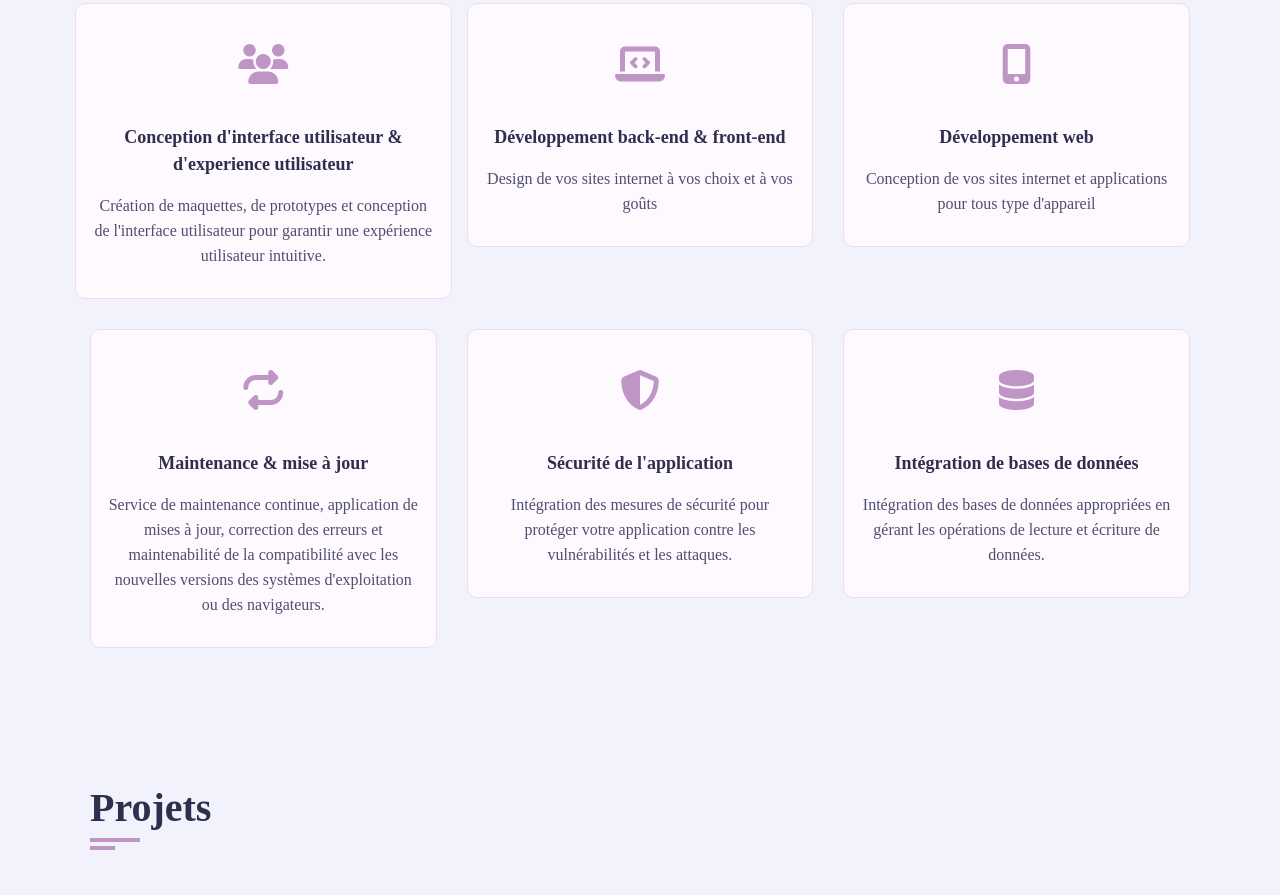
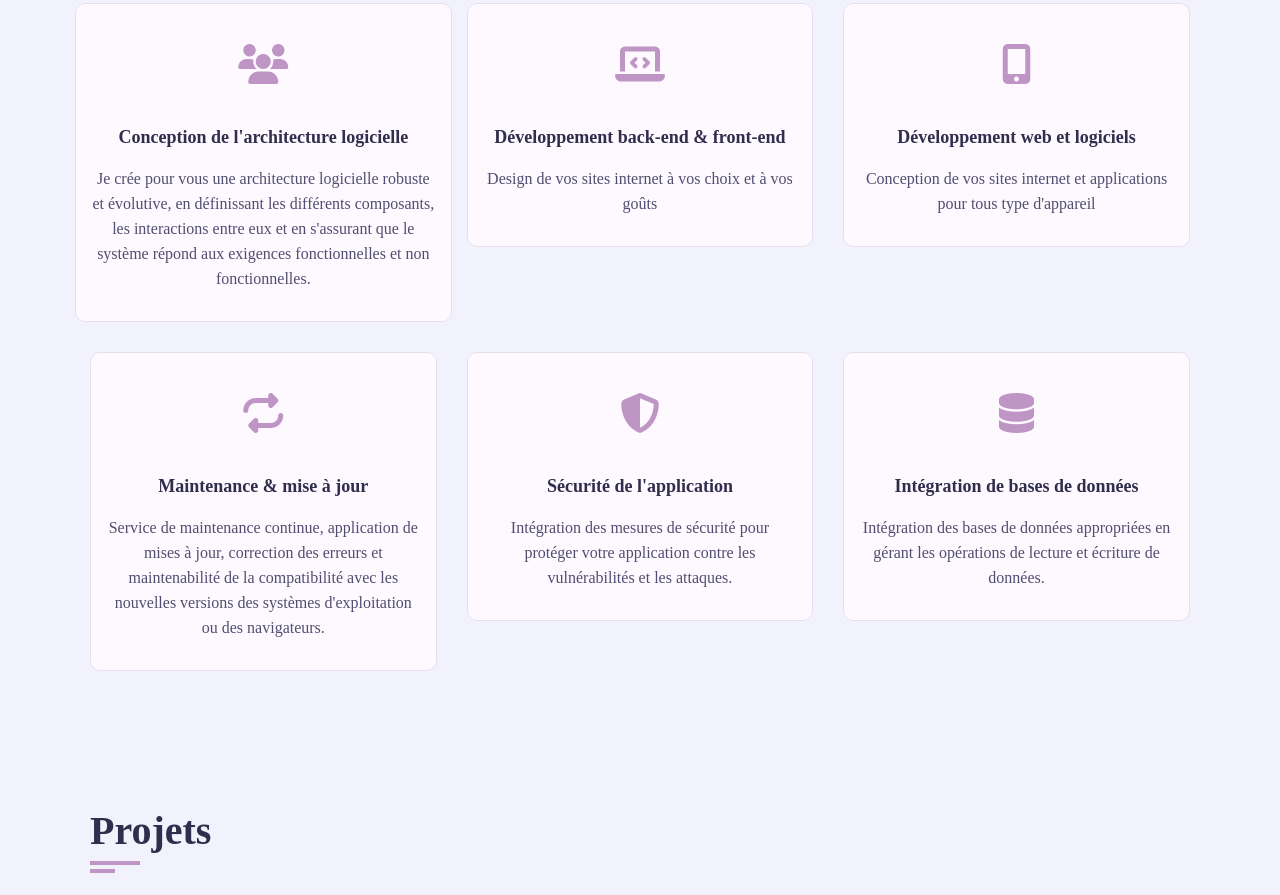
Before and after one commit to WhyLylasCode/E-portfolio, a plain HTML site: page index.html in a window 1280 px wide. Shown: the part 1777-2672 px from the top of the page. Drawn offline with nearby package versions, Linux system fonts and the light colour scheme; no server answers; a web font is replaced by a local one.

Commit message:
Modification de services

```diff
--- a/index.html
+++ b/index.html
@@ -130,8 +130,8 @@
                         <div class="icon">
                             <i class="fa fa-users"></i>
                         </div>
-                            <h4>Conception d'interface utilisateur & d'experience utilisateur</h4>
-                            <p>Création de maquettes, de prototypes et conception de l'interface utilisateur pour garantir une expérience utilisateur intuitive.</p>
+                            <h4>Conception de l'architecture logicielle</h4>
+                            <p>Je crée pour vous une architecture logicielle robuste et évolutive, en définissant les différents composants, les interactions entre eux et en s'assurant que le système répond aux exigences fonctionnelles et non fonctionnelles.</p>
                     </div>
                 </div>
                     <div class="service-item padd-15">
@@ -149,7 +149,7 @@
                             <div class="icon">
                                 <i class="fa fa-mobile-alt"></i>
                         </div>
-                        <h4>Développement web</h4>
+                        <h4>Développement web et logiciels</h4>
                         <p>Conception de vos sites internet et applications pour tous type d'appareil </p>
                         </div>
                     </div>
```
